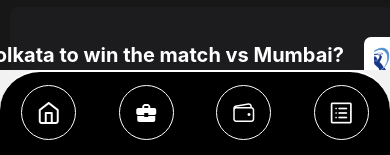
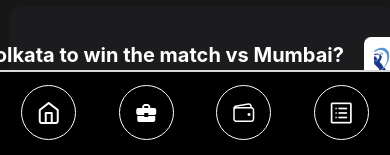
Before and after one commit to Hartz-byte/native-probo-app-clone, a React Native app: screen /Main in a window 390 px wide. Shown: the part 673-828 px from the top of the page. Built offline with nearby package versions, Linux system fonts and the light colour scheme.

Commit message:
tab navigator updated

```diff
--- a/src/Navigation/TabNavigator.jsx
+++ b/src/Navigation/TabNavigator.jsx
@@ -34,9 +34,9 @@
         tabBarStyle: {
           backgroundColor: "black",
           borderTopWidth: 2,
-          borderTopColor: "white",
-          borderTopLeftRadius: 40,
-          borderTopRightRadius: 40,
+          // borderTopColor: "white",
+          // borderTopLeftRadius: 40,
+          // borderTopRightRadius: 40,
           height: "12%",
         },
       }}
```
